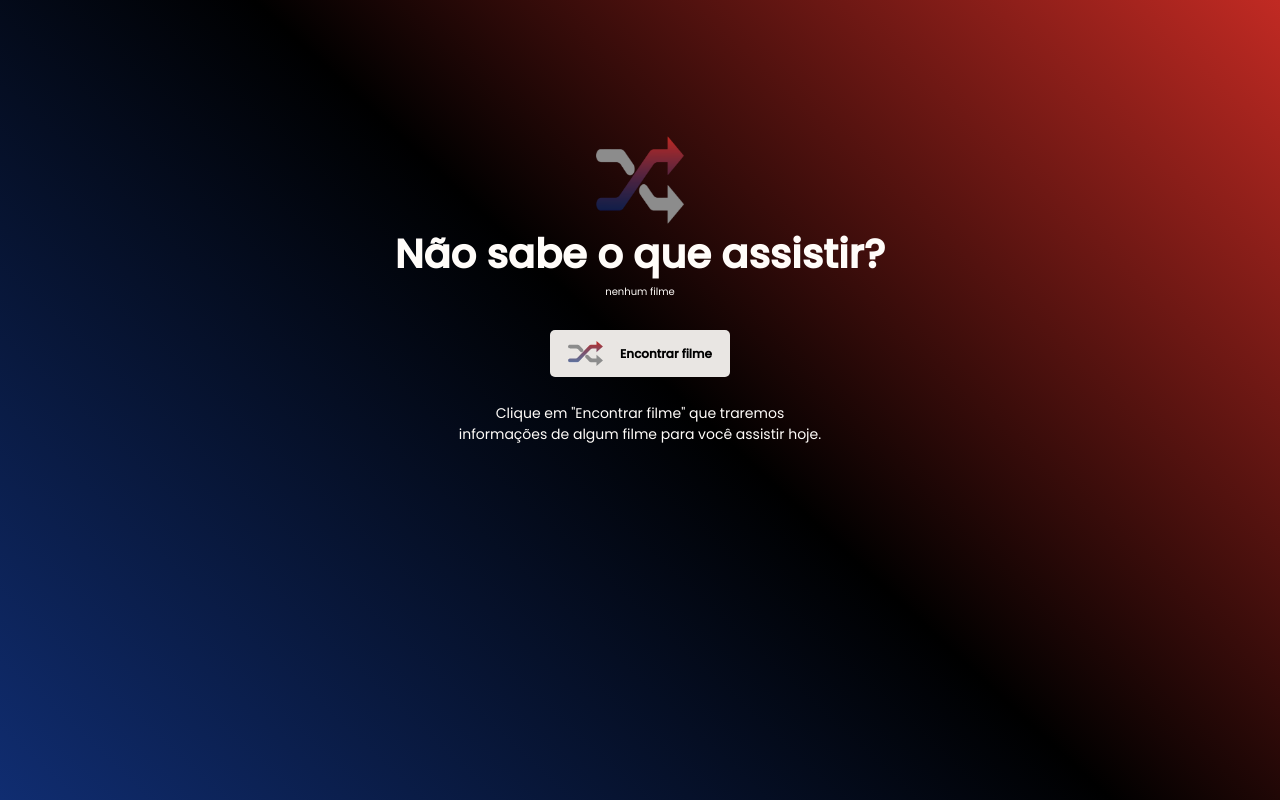
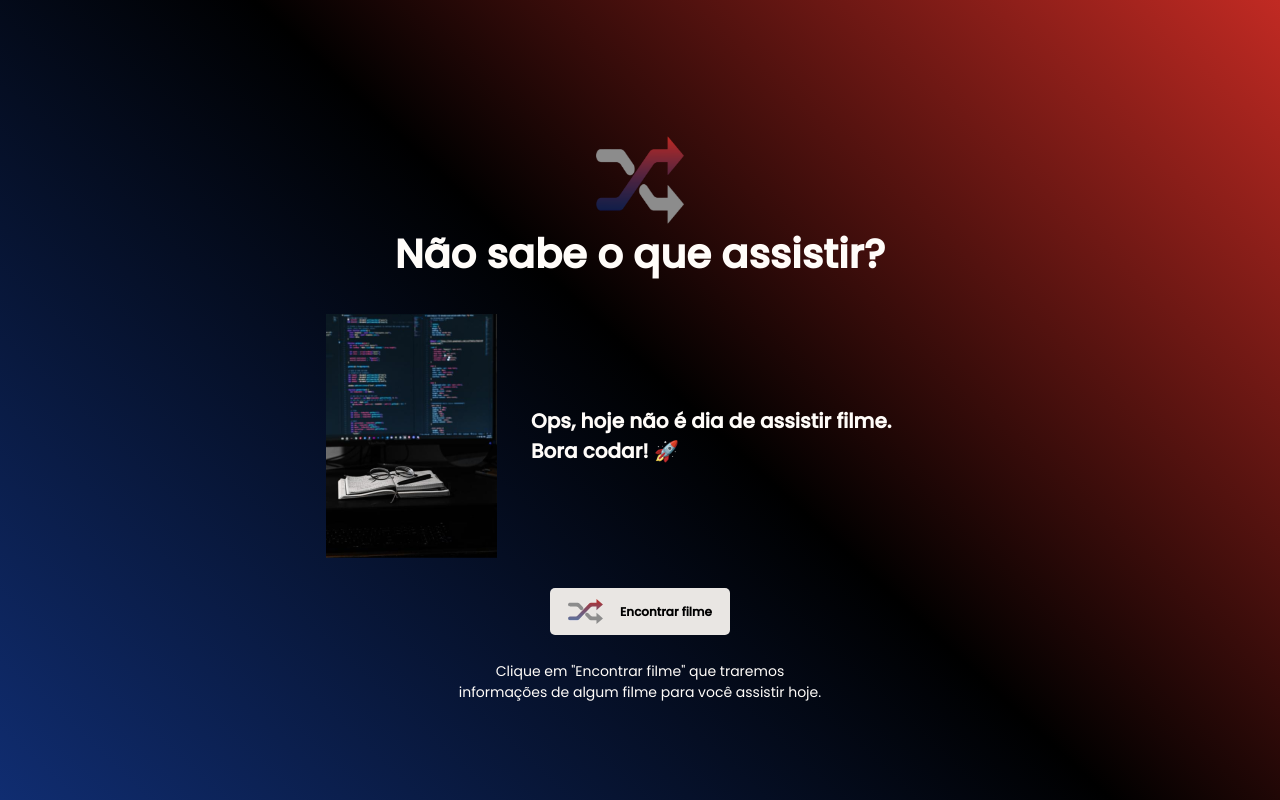
Before and after one commit to GuilhermeAlvarez-00/my-rocketflix, a React (Vite) app: page / in a window 1280 px wide. Both pictures are taken after a click on the button "Encontrar filme". Built offline with nearby package versions, Linux system fonts and the light colour scheme; no server answers.

Commit message:
feat: adding MovieNotFound component for error 404

```diff
--- a/src/App.tsx
+++ b/src/App.tsx
@@ -8,6 +8,7 @@ import { Container } from './styles/home';
 
 import { apiKey } from '../secret';
 import { generateRandomId } from './utils/generateRandomId';
+import { MovieNotFound } from './components/MovieNotFound';
 
 interface MovieProps {
   id: number;
@@ -18,6 +19,7 @@ interface MovieProps {
 
 function App() {
   const [movie, setMovie] = useState<MovieProps>();
+  const [isRequestFailed, setIsRequestFailed] = useState(false);
 
   async function handleGetRandomMovie() {
     try {
@@ -34,15 +36,20 @@ function App() {
       };
 
       setMovie(movieData);
+      setIsRequestFailed(false);
     } catch {
-      console.log('Nenhum filme encontrado.');
+      setMovie(undefined);
+      setIsRequestFailed(true);
     }
   }
+
+  console.log(movie);
 
   return (
     <Container>
       <Header />
-      {movie ? <Movie movie={movie} /> : 'nenhum filme'}
+      {movie ? <Movie movie={movie} /> : ''}
+      {isRequestFailed && <MovieNotFound />}
       <Button getRandomMovie={handleGetRandomMovie} />
       <p>
         Clique em "Encontrar filme" que traremos informações de algum filme para
--- /dev/null
+++ b/src/components/MovieNotFound/index.tsx
@@ -0,0 +1,14 @@
+import movieNotFoundImg from '../../assets/movie-not-found.png';
+
+import { Container } from './styles';
+
+export function MovieNotFound() {
+  return (
+    <Container>
+      <img src={movieNotFoundImg} alt={`Foto de um monitor com código`} />
+      <div>
+        <h2>Ops, hoje não é dia de assistir filme. Bora codar! 🚀</h2>
+      </div>
+    </Container>
+  );
+}
--- /dev/null
+++ b/src/components/MovieNotFound/styles.ts
@@ -0,0 +1,18 @@
+import styled from 'styled-components';
+
+export const Container = styled.div`
+  width: 62.8rem;
+  display: flex;
+  align-items: center;
+  gap: 3.4rem;
+  margin-top: 3rem;
+
+  img {
+    width: 17.1rem;
+  }
+
+  h2 {
+    font-size: 2rem;
+    max-width: 38.7rem;
+  }
+`;
```
Also changed, not shown: src/assets/movie-not-found.png (added), src/assets/poster.png (deleted).
